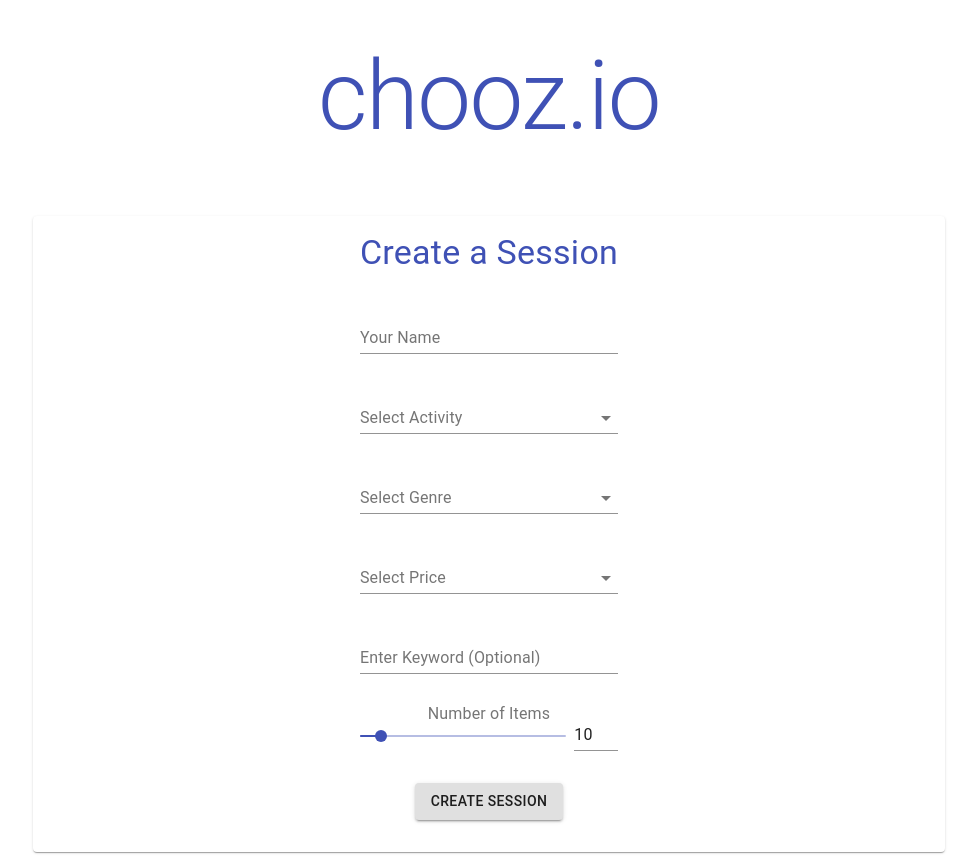
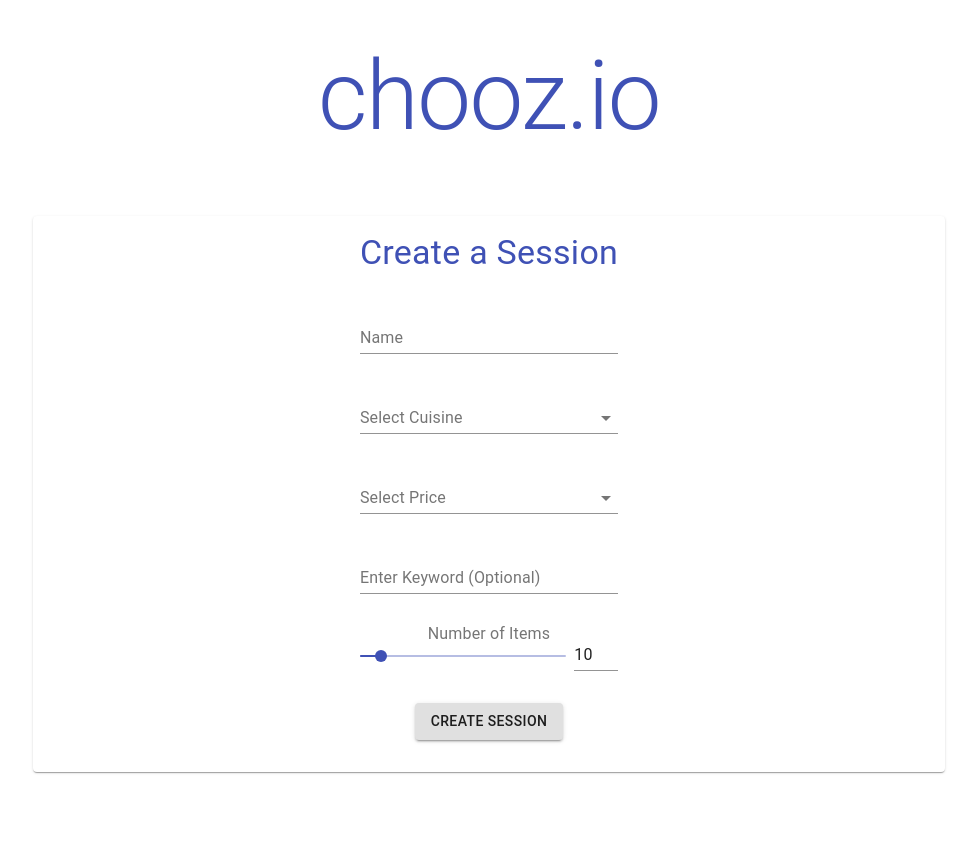
Before and after one commit to jackherrmann/chooz, a React (Create React App) app: page /create in a window 1280 px wide. Shown: the whole page, without its empty margins (151-1128 px from the left). After the commit the page ends 800 px from the top, so only its background shows below. Built offline with nearby package versions, Linux system fonts and the light colour scheme; no server answers.

Commit message:
restaurant top level

```diff
--- a/src/components/StartSession.js
+++ b/src/components/StartSession.js
@@ -85,7 +85,7 @@
         super(props);
         this.state = {
           count: 0,
-          activityType: '',
+          activityType: "Restaurants",
           activityGenre: '',
           activityGenre: '',
           activityPrice: '',
@@ -187,9 +187,9 @@
 
                     <Typography className={classes.cardTitle} color="primary" variant="h4"> Create a Session</Typography>
 
-                    <TextField className={classes.keywordInput} id="name" label="Your Name" defaultValue="" onChange={handleNamechange} />
+                    <TextField className={classes.keywordInput} id="name" label="Name" defaultValue="" onChange={handleNamechange} />
 
-                    <FormControl className={classes.formControl}>
+                    {/* <FormControl className={classes.formControl}>
                         <InputLabel id="ActivityTypeLabel" className={classes.selectLabel}> Select Activity </InputLabel>
                         <Select
                             labelId="ActivityTypeLabel"
@@ -201,9 +201,9 @@
                             {getMenuItems(Object.keys(genres))}
                         </Select>
 
-                    </FormControl>
+                    </FormControl> */}
                     <FormControl className={classes.formControl}>
-                        <InputLabel id="GenreLabel" className={classes.selectLabel}> Select Genre </InputLabel>
+                        <InputLabel id="GenreLabel" className={classes.selectLabel}> Select Cuisine </InputLabel>
                         <Select
                                 labelId="ActivityGenreLabel"
                                 id="ActivityGenre"
```
